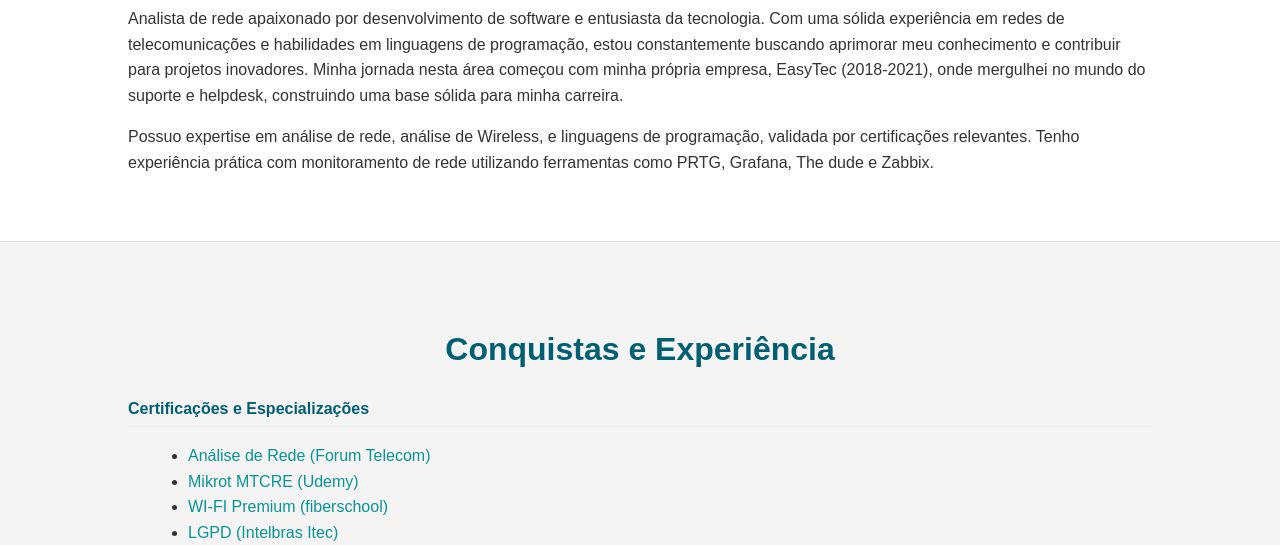
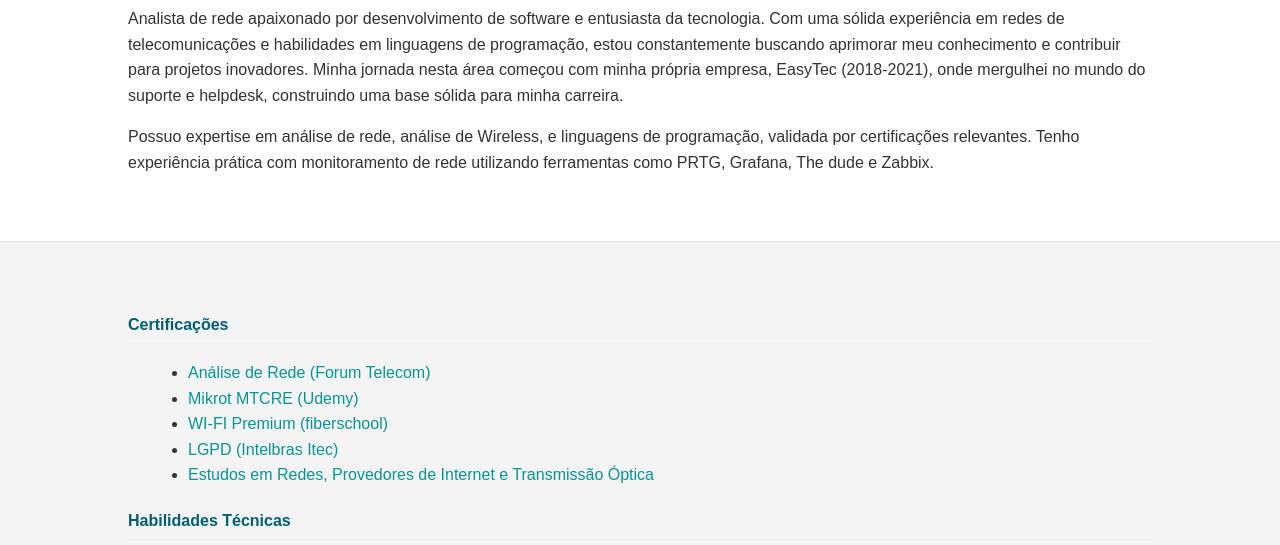
Before and after one commit to rod3goh/site_portfolio, a plain HTML site: page index.html in a window 1280 px wide. Shown: the part 461-1006 px from the top of the page. Drawn offline with Linux system fonts and the light colour scheme.

Commit message:
Update index.html

```diff
--- a/index.html
+++ b/index.html
@@ -28,8 +28,10 @@
 
     <section id="conquistas">
         <div class="container">
-            <h3>Conquistas e Experiência</h3>
-            <h4>Certificações e Especializações</h4>
+<!--Conquistas e Experiência
+            <h3>Certificações</h3>
+ -->
+            <h4>Certificações</h4>
             <ul>
                <li><a href="https://www.linkedin.com/posts/rodrigodepontes_celebrating-my-new-certification-forum-activity-7118961696106328064-PUFc?utm_medium=ios_app&rcm=ACoAABGz_nwBr0g7E9cibN-kKK23NRppw4oy_o4&utm_source=social_share_send&utm_campaign=copy_link" target="_blank">Análise de Rede (Forum Telecom)</a></li>
                <li><a href="https://www.linkedin.com/posts/rodrigodepontes_activity-7191502198407647232-SyDS?utm_medium=ios_app&rcm=ACoAABGz_nwBr0g7E9cibN-kKK23NRppw4oy_o4&utm_source=social_share_send&utm_campaign=copy_link" target="_blank">Mikrot MTCRE (Udemy)</a></li>
```
